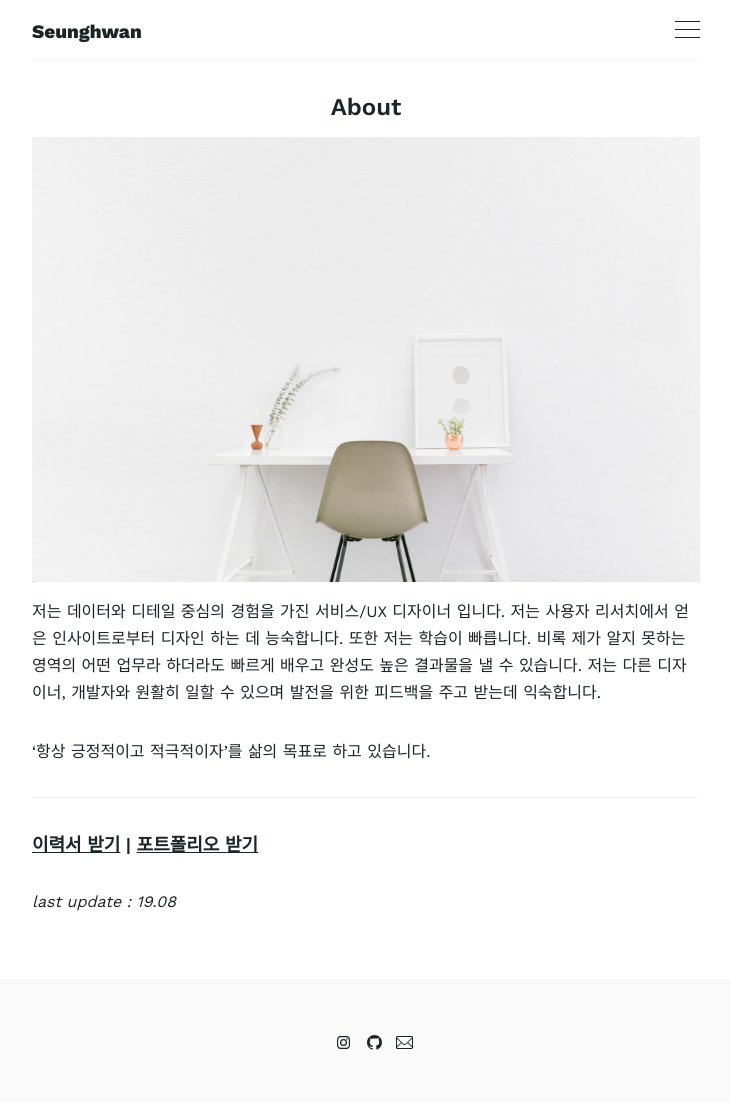
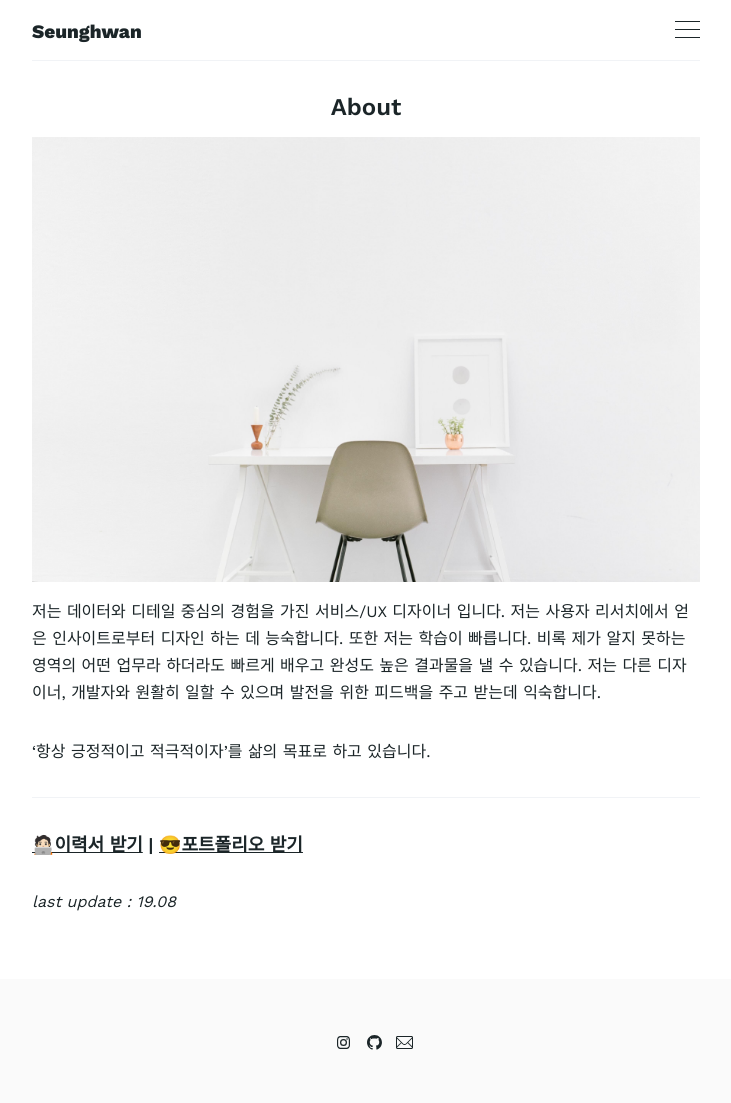
Before and after one commit to tjrichard/tjrichard.github.io, a Jekyll site: the page built from _pages/about.md, in a window 1280 px wide. Shown: the whole page, without its empty margins (274-1005 px from the left). Built offline with Jekyll 4.4.1, drawn with Linux system fonts in a browser that asks for light colours.

```diff
--- a/_pages/about.md
+++ b/_pages/about.md
@@ -10,6 +10,6 @@ image: '/images/pages/about.jpeg'
 
 ---
 
-##### [이력서 받기](/assets/Resume_Seunghwan_1908.pdf)   |   [포트폴리오 받기](/assets/Portfolio_Seunghwan_1906.pdf)
+##### [🧑🏻‍💻이력서 받기](/assets/Resume_Seunghwan_1908.pdf)   |   [😎포트폴리오 받기](/assets/Portfolio_Seunghwan_1906.pdf)
 
 _last update : 19.08_
```
